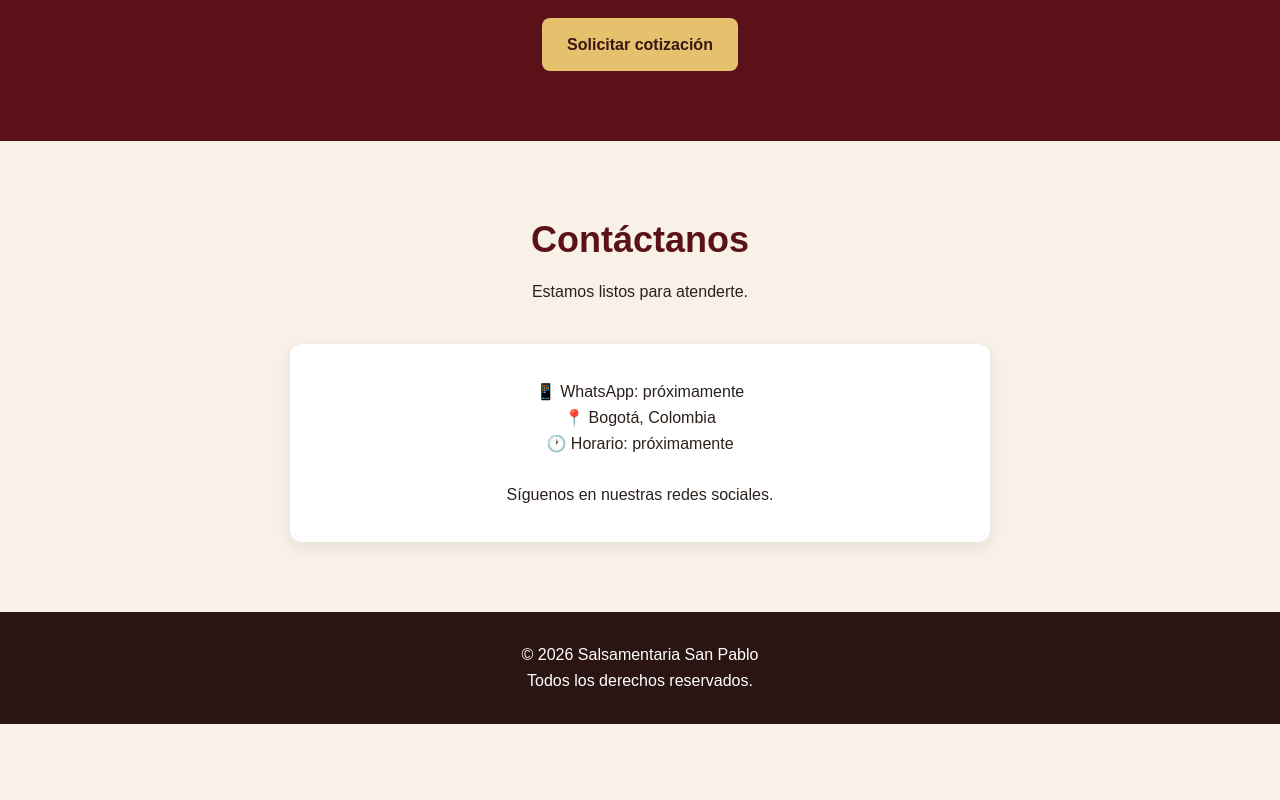
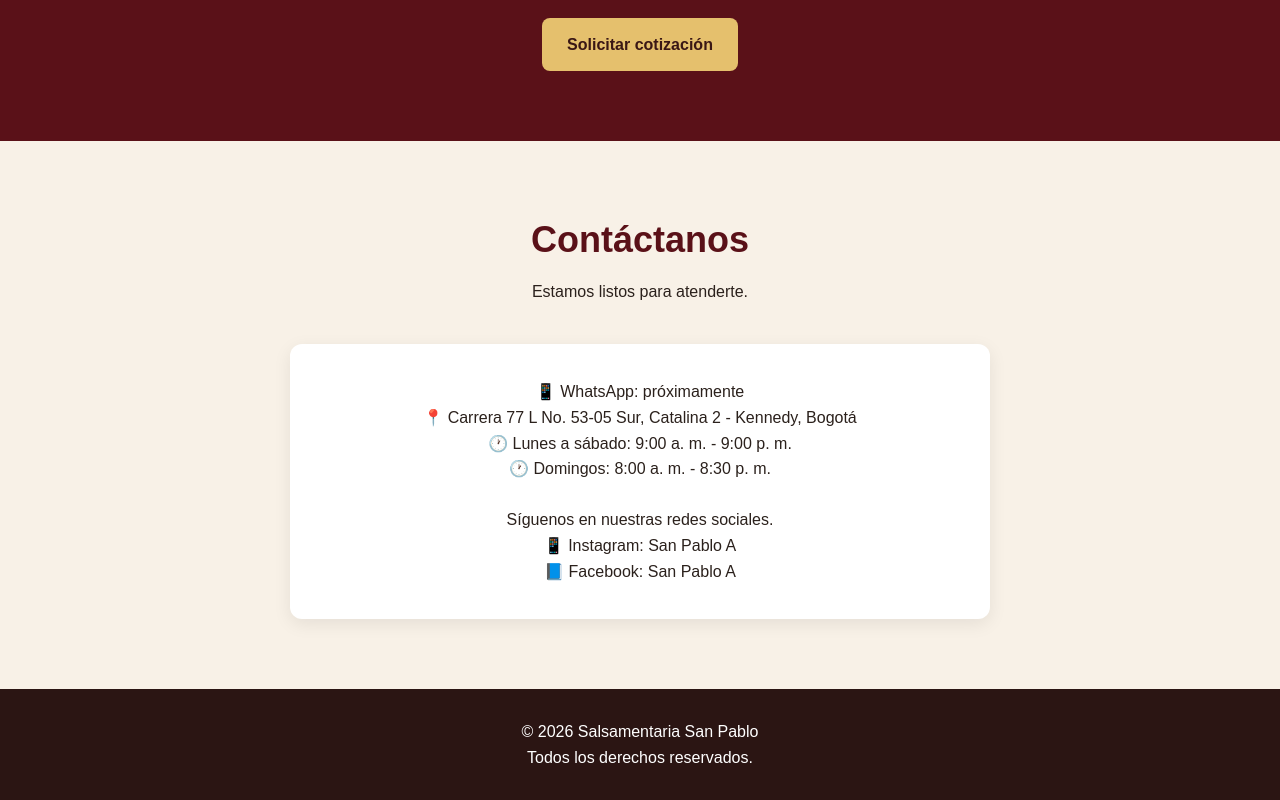
Before and after one commit to wilmerespitia6/salsamentaria-san-pablo, a plain HTML site: page index.html in a window 1280 px wide. Shown: the part 2331-3131 px from the top of the page. Before the commit the page ends 3055 px from the top, so only its background shows below. Drawn offline with Linux system fonts and the light colour scheme.

Commit message:
Update index.html

```diff
--- a/index.html
+++ b/index.html
@@ -4,9 +4,9 @@
     <meta charset="UTF-8">
     <meta name="viewport" content="width=device-width, initial-scale=1.0">
 
-    <title>Salsamentaría San Pablo A| El sabor que reúne a todos</title>
+    <title>Salsamentaria San Pablo A.| El sabor que reúne a todos</title>
 
-    <meta name="description" content="Salsamentaria San Pablo. Carnes frías, quesos, embutidos, desayunos, picadas y productos para tus momentos especiales.">
+    <meta name="description" content="Salsamentaria San Pablo A. Carnes frías, quesos, embutidos, desayunos, picadas y productos para tus momentos especiales.">
 
     <style>
         * {
@@ -276,7 +276,7 @@
 <header>
 
     <div class="logo">
-    <img src="logo%20San%20PabloA.png" alt="Salsamentaria San Pablo" style="height:48px;width:auto;max-width:140px;object-fit:contain;">
+    <img src="logo%20San%20PabloA.png" alt="Salsamentaria San Pablo A." style="height:48px;width:auto;max-width:140px;object-fit:contain;">
     </div>
 
     <nav>
@@ -515,14 +515,19 @@
 
             <p>📱 WhatsApp: próximamente</p>
 
-            <p>📍 Bogotá, Colombia</p>
+            <p>📍 Carrera 77 L No. 53-05 Sur, Catalina 2 - Kennedy, Bogotá</p>
 
-            <p>🕐 Horario: próximamente</p>
+            <p>🕐 Lunes a sábado: 9:00 a. m. - 9:00 p. m.<br>
+            <p>🕐 Domingos: 8:00 a. m. - 8:30 p. m.</p>
 
             <br>
 
             <p>
                 Síguenos en nuestras redes sociales.
+            </p>
+            <p>
+                📱 Instagram: San Pablo A<br>
+                📘 Facebook: San Pablo A
             </p>
 
         </div>
```
